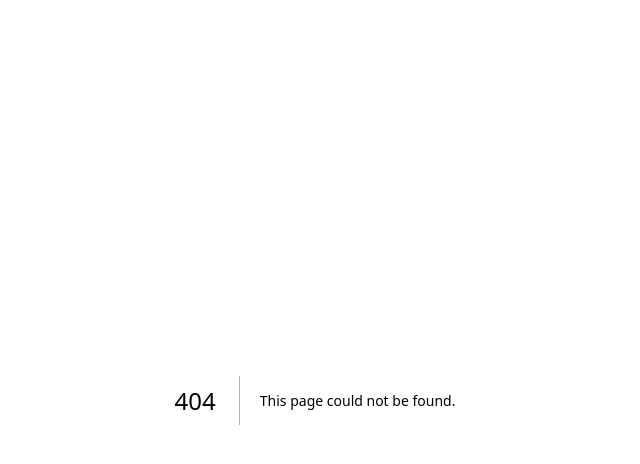
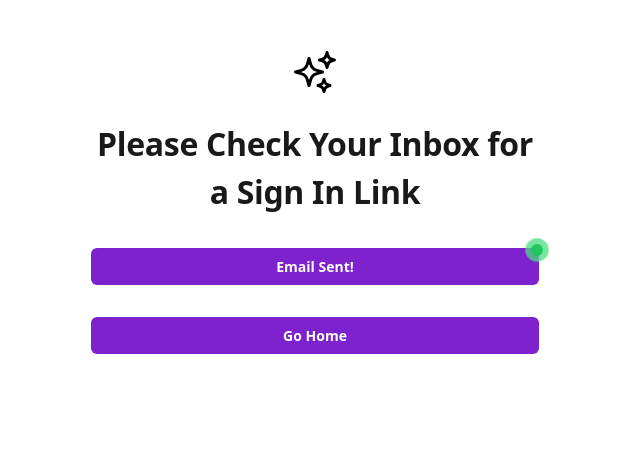
Before and after one commit to brooke-dev/blyssfull, a Next.js app: page /auth/verifyrequest in a window 1280 px wide. Before the commit this address had no page. Shown: the top 464 px of the page, without its empty margins (325-965 px from the left). Built offline with nearby package versions, Linux system fonts and the light colour scheme.

Commit message:
verify request custom screen

```diff
--- /dev/null
+++ b/pages/auth/verifyrequest.js
@@ -0,0 +1,118 @@
+import { useEffect, useState } from "react";
+export default function verifyrequest() {
+  const [emailSent, setEmailSent] = useState();
+
+  useEffect(() => {
+    setTimeout(() => {
+      setEmailSent(true);
+    }, 2000);
+  })
+  if (emailSent) {
+    return (
+      <div className="flex min-h-full items-center justify-center py-12 px-4 sm:px-6 lg:px-8">
+        <div className="w-full max-w-md space-y-8">
+          <div>
+            <svg
+              className="mx-auto h-12 w-auto"
+              xmlns="http://www.w3.org/2000/svg"
+              fill="none"
+              viewBox="0 0 24 24"
+              strokeWidth="1.5"
+              stroke="currentColor"
+            >
+              <path
+                strokeLinecap="round"
+                strokeLinejoin="round"
+                d="M9.813 15.904L9 18.75l-.813-2.846a4.5 4.5 0 00-3.09-3.09L2.25 12l2.846-.813a4.5 4.5 0 003.09-3.09L9 5.25l.813 2.846a4.5 4.5 0 003.09 3.09L15.75 12l-2.846.813a4.5 4.5 0 00-3.09 3.09zM18.259 8.715L18 9.75l-.259-1.035a3.375 3.375 0 00-2.455-2.456L14.25 6l1.036-.259a3.375 3.375 0 002.455-2.456L18 2.25l.259 1.035a3.375 3.375 0 002.456 2.456L21.75 6l-1.035.259a3.375 3.375 0 00-2.456 2.456zM16.894 20.567L16.5 21.75l-.394-1.183a2.25 2.25 0 00-1.423-1.423L13.5 18.75l1.183-.394a2.25 2.25 0 001.423-1.423l.394-1.183.394 1.183a2.25 2.25 0 001.423 1.423l1.183.394-1.183.394a2.25 2.25 0 00-1.423 1.423z"
+              />
+            </svg>
+
+            {/* <img
+              className="mx-auto h-12 w-auto"
+              src="https://tailwindui.com/img/logos/mark.svg?color=indigo&shade=600"
+              alt="Blyssfull Magick"
+            /> */}
+            <h2 className="mt-6 text-center text-3xl font-bold tracking-tight text-gray-900">
+              Please Check Your Inbox for a Sign In Link
+            </h2>
+          </div>
+            <button
+              disabled
+              className="group relative flex w-full justify-center rounded-md bg-purple-700 py-2 px-3 text-sm font-semibold text-white hover:bg-purple-500 focus-visible:outline focus-visible:outline-2 focus-visible:outline-offset-2 focus-visible:outline-indigo-600"
+            >
+              <span className="flex absolute h-3 w-3 top-0 right-0 -mt-1 -mr-1">
+                <span className="animate-ping absolute inline-flex h-full w-full rounded-full bg-green-400 opacity-75"></span>
+                <span className="relative inline-flex rounded-full h-3 w-3 bg-green-500"></span>
+              </span>
+              Email Sent!
+            </button>
+            <button
+              disabled
+              className="group relative flex w-full justify-center rounded-md bg-purple-700 py-2 px-3 text-sm font-semibold text-white hover:bg-purple-500 focus-visible:outline focus-visible:outline-2 focus-visible:outline-offset-2 focus-visible:outline-indigo-600"
+            >
+              Go Home
+            </button>
+        </div>
+      </div>
+    )
+  }
+  return (
+    <>
+      <div className="flex min-h-full items-center justify-center py-12 px-4 sm:px-6 lg:px-8">
+        <div className="w-full max-w-md space-y-8">
+          <div>
+            <svg
+              className="mx-auto h-12 w-auto"
+              xmlns="http://www.w3.org/2000/svg"
+              fill="none"
+              viewBox="0 0 24 24"
+              strokeWidth="1.5"
+              stroke="currentColor"
+            >
+              <path
+                strokeLinecap="round"
+                strokeLinejoin="round"
+                d="M9.813 15.904L9 18.75l-.813-2.846a4.5 4.5 0 00-3.09-3.09L2.25 12l2.846-.813a4.5 4.5 0 003.09-3.09L9 5.25l.813 2.846a4.5 4.5 0 003.09 3.09L15.75 12l-2.846.813a4.5 4.5 0 00-3.09 3.09zM18.259 8.715L18 9.75l-.259-1.035a3.375 3.375 0 00-2.455-2.456L14.25 6l1.036-.259a3.375 3.375 0 002.455-2.456L18 2.25l.259 1.035a3.375 3.375 0 002.456 2.456L21.75 6l-1.035.259a3.375 3.375 0 00-2.456 2.456zM16.894 20.567L16.5 21.75l-.394-1.183a2.25 2.25 0 00-1.423-1.423L13.5 18.75l1.183-.394a2.25 2.25 0 001.423-1.423l.394-1.183.394 1.183a2.25 2.25 0 001.423 1.423l1.183.394-1.183.394a2.25 2.25 0 00-1.423 1.423z"
+              />
+            </svg>
+
+            {/* <img
+              className="mx-auto h-12 w-auto"
+              src="https://tailwindui.com/img/logos/mark.svg?color=indigo&shade=600"
+              alt="Blyssfull Magick"
+            /> */}
+            <h2 className="mt-6 text-center text-3xl font-bold tracking-tight text-gray-900">
+              Please Check Your Inbox for a Sign In Link
+            </h2>
+          </div>
+            <button
+              disabled
+              className="group relative flex w-full justify-center rounded-md bg-purple-700 py-2 px-3 text-sm font-semibold text-white hover:bg-purple-500 focus-visible:outline focus-visible:outline-2 focus-visible:outline-offset-2 focus-visible:outline-indigo-600"
+            >
+              <svg
+                className="animate-spin -ml-1 mr-3 h-5 w-5 text-white"
+                xmlns="http://www.w3.org/2000/svg"
+                fill="none"
+                viewBox="0 0 24 24"
+              >
+                <circle
+                  className="opacity-25"
+                  cx="12"
+                  cy="12"
+                  r="10"
+                  stroke="currentColor"
+                  strokeWidth="4"
+                ></circle>
+                <path
+                  className="opacity-75"
+                  fill="currentColor"
+                  d="M4 12a8 8 0 018-8V0C5.373 0 0 5.373 0 12h4zm2 5.291A7.962 7.962 0 014 12H0c0 3.042 1.135 5.824 3 7.938l3-2.647z"
+                ></path>
+              </svg>
+              Sending Email...
+            </button>
+        </div>
+      </div>
+    </>
+  );
+}
```
